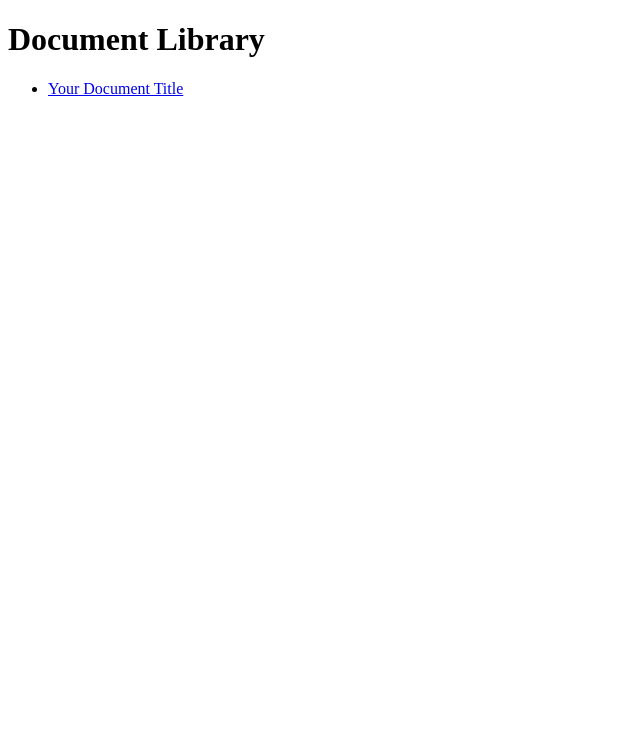
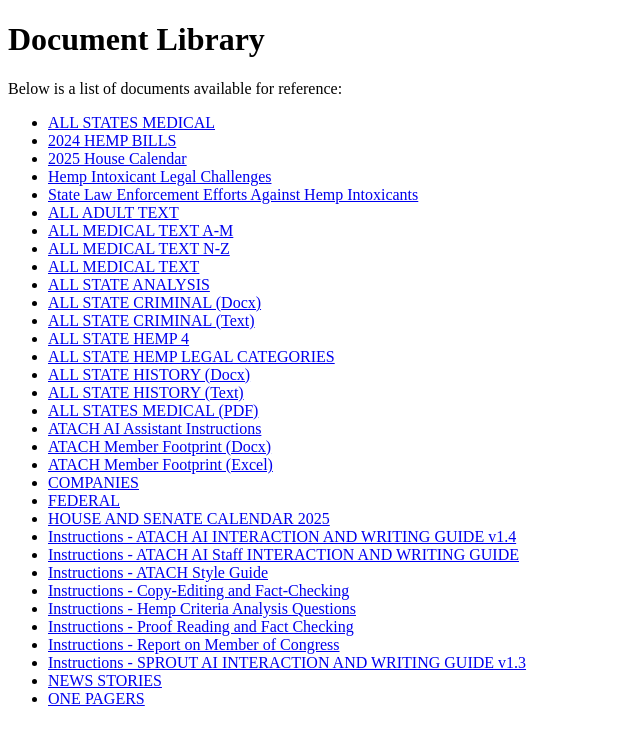
Before and after one commit to Momotaro1138/Document-Library, a plain HTML site: page index.html in a window 1280 px wide. Shown: the whole page, without its empty margins (0-640 px from the left). Drawn offline with Linux system fonts and the light colour scheme.

Commit message:
Update index.html

```diff
--- a/index.html
+++ b/index.html
@@ -7,9 +7,41 @@
 </head>
 <body>
     <h1>Document Library</h1>
+    <p>Below is a list of documents available for reference:</p>
     <ul>
-        <li><a href="path/to/your-document.pdf">Your Document Title</a></li>
-        <!-- Add more documents as needed -->
+        <li><a href="1ALL STATES MEDICAL.docx" target="_blank">ALL STATES MEDICAL</a></li>
+        <li><a href="2024 HEMP BILLS.pdf" target="_blank">2024 HEMP BILLS</a></li>
+        <li><a href="2025 House Calendar.docx" target="_blank">2025 House Calendar</a></li>
+        <li><a href="241021 - Hemp Intoxicant Legal Challenges.pdf" target="_blank">Hemp Intoxicant Legal Challenges</a></li>
+        <li><a href="241023 -- State Law Enforcement Efforts Against Hemp Intoxicants.docx" target="_blank">State Law Enforcement Efforts Against Hemp Intoxicants</a></li>
+        <li><a href="ALL ADULT TEXT.txt" target="_blank">ALL ADULT TEXT</a></li>
+        <li><a href="ALL MEDICAL TEXT A-M.txt" target="_blank">ALL MEDICAL TEXT A-M</a></li>
+        <li><a href="ALL MEDICAL TEXT N-Z.txt" target="_blank">ALL MEDICAL TEXT N-Z</a></li>
+        <li><a href="ALL MEDICAL TEXT.txt" target="_blank">ALL MEDICAL TEXT</a></li>
+        <li><a href="ALL STATE ANALYSIS.docx" target="_blank">ALL STATE ANALYSIS</a></li>
+        <li><a href="ALL STATE CRIMINAL.docx" target="_blank">ALL STATE CRIMINAL (Docx)</a></li>
+        <li><a href="ALL STATE CRIMINAL.txt" target="_blank">ALL STATE CRIMINAL (Text)</a></li>
+        <li><a href="ALL STATE HEMP 4.docx" target="_blank">ALL STATE HEMP 4</a></li>
+        <li><a href="ALL STATE HEMP LEGAL CATEGORIES.docx" target="_blank">ALL STATE HEMP LEGAL CATEGORIES</a></li>
+        <li><a href="ALL STATE HISTORY.docx" target="_blank">ALL STATE HISTORY (Docx)</a></li>
+        <li><a href="ALL STATE HISTORY.txt" target="_blank">ALL STATE HISTORY (Text)</a></li>
+        <li><a href="ALL STATES MEDICAL.pdf" target="_blank">ALL STATES MEDICAL (PDF)</a></li>
+        <li><a href="ATACH AI Assistant Instructions.docx" target="_blank">ATACH AI Assistant Instructions</a></li>
+        <li><a href="ATACH Member Footprint.docx" target="_blank">ATACH Member Footprint (Docx)</a></li>
+        <li><a href="ATACH Member Footprint.xlsx" target="_blank">ATACH Member Footprint (Excel)</a></li>
+        <li><a href="COMPANIES.docx" target="_blank">COMPANIES</a></li>
+        <li><a href="FEDERAL.docx" target="_blank">FEDERAL</a></li>
+        <li><a href="HOUSE AND SENATE CALENDAR 2025.pdf" target="_blank">HOUSE AND SENATE CALENDAR 2025</a></li>
+        <li><a href="Instructions - ATACH AI INTERACTION AND WRITING GUIDE version 1.4.docx" target="_blank">Instructions - ATACH AI INTERACTION AND WRITING GUIDE v1.4</a></li>
+        <li><a href="Instructions - ATACH AI staff INTERACTION AND WRITING GUIDE.docx" target="_blank">Instructions - ATACH AI Staff INTERACTION AND WRITING GUIDE</a></li>
+        <li><a href="Instructions - ATACH Style Guide.docx" target="_blank">Instructions - ATACH Style Guide</a></li>
+        <li><a href="Instructions - Copy-Editing and Fact-Checking.docx" target="_blank">Instructions - Copy-Editing and Fact-Checking</a></li>
+        <li><a href="Instructions - Hemp Criteria Analysis Questions.docx" target="_blank">Instructions - Hemp Criteria Analysis Questions</a></li>
+        <li><a href="Instructions - Proof Reading and Fact Checking.docx" target="_blank">Instructions - Proof Reading and Fact Checking</a></li>
+        <li><a href="Instructions - Report on Member of Congress.docx" target="_blank">Instructions - Report on Member of Congress</a></li>
+        <li><a href="Instructions - SPROUT AI INTERACTION AND WRITING GUIDE version 1.3.docx" target="_blank">Instructions - SPROUT AI INTERACTION AND WRITING GUIDE v1.3</a></li>
+        <li><a href="NEWS STORIES.pdf" target="_blank">NEWS STORIES</a></li>
+        <li><a href="ONE PAGERS.pdf" target="_blank">ONE PAGERS</a></li>
     </ul>
 </body>
 </html>
```
